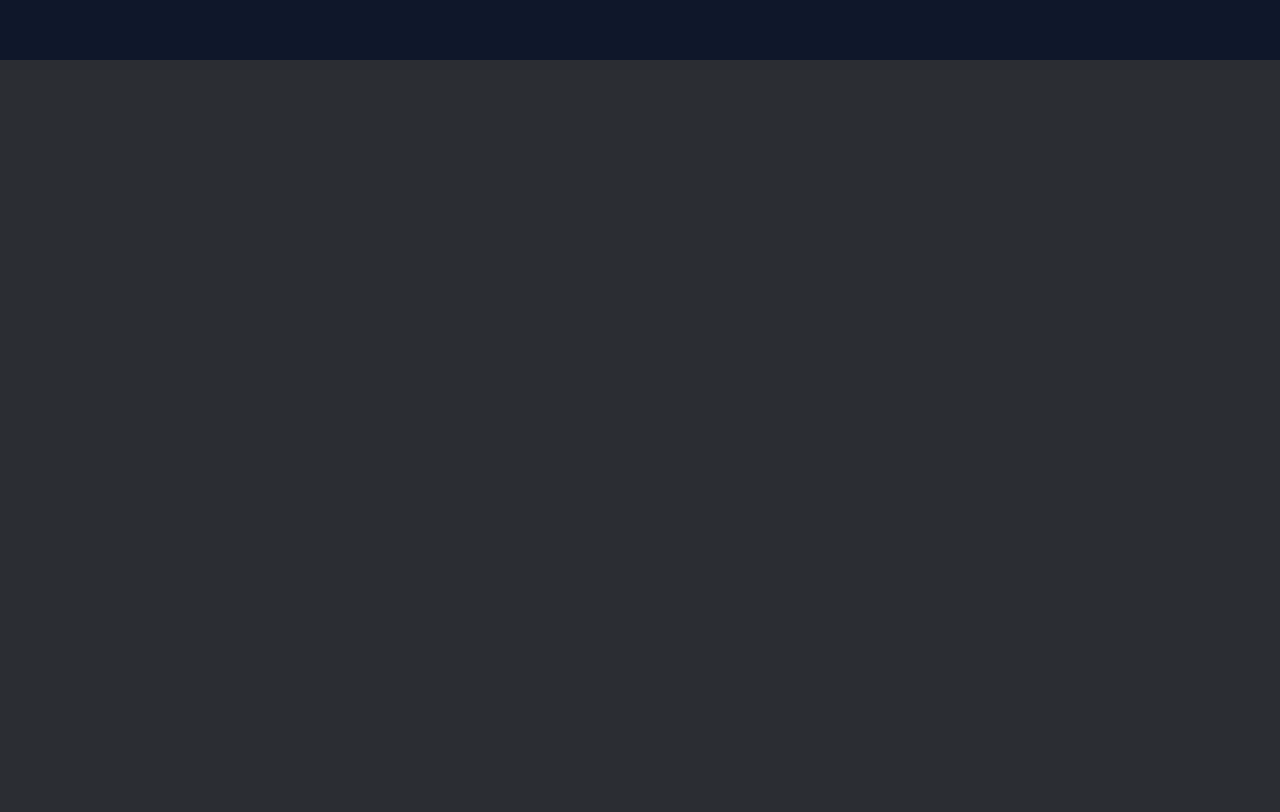
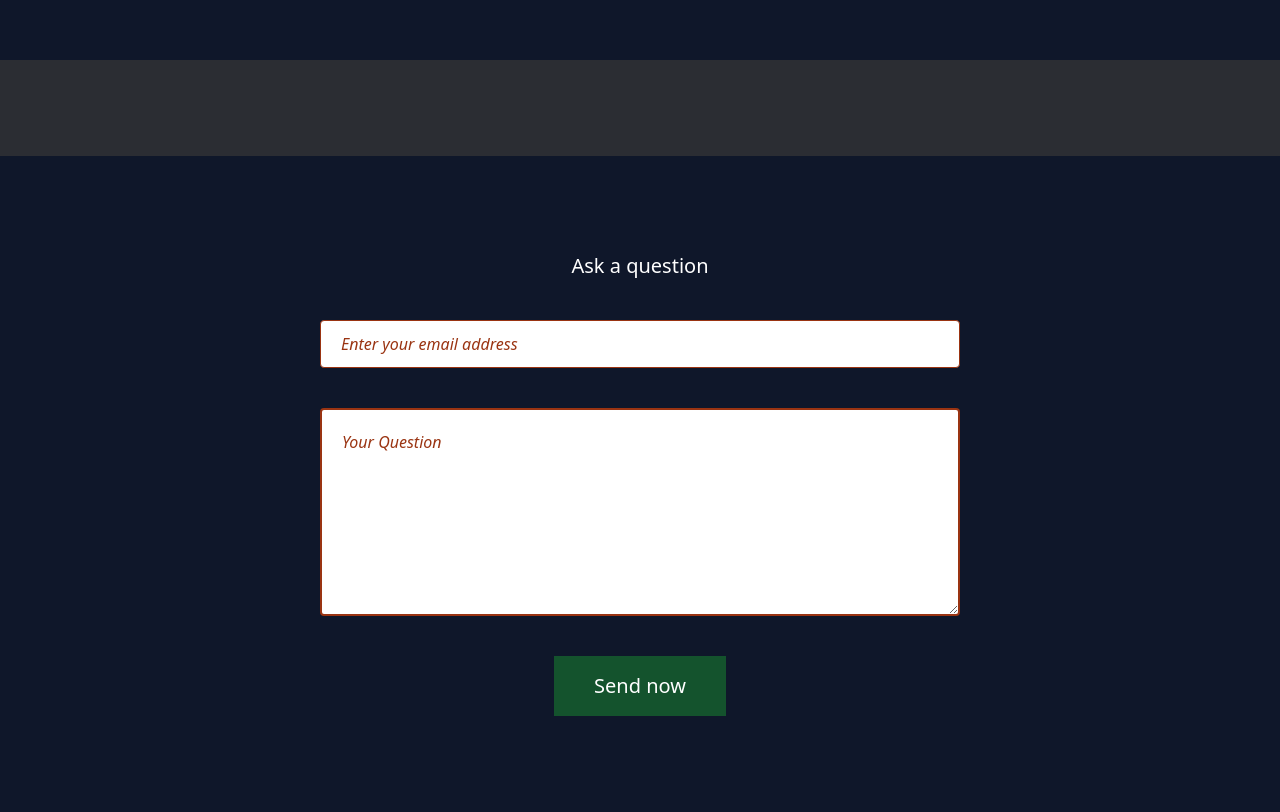
Before and after one commit to nisalman/tailwind-project, a website built with Vite: page index.html in a window 1280 px wide. Shown: the part 2032-2844 px from the top of the page. Before the commit the page ends 2188 px from the top, so only its background shows below. Built offline with nearby package versions, Linux system fonts and the light colour scheme.

Commit message:
contact from senction added

```diff
--- a/index.html
+++ b/index.html
@@ -135,6 +135,17 @@
             </div>
         </div>
     </section>
+    <section class="bg-[#0F172A] py-16 sm:py-24">
+        <div>
+            <h3 class="text-center text-xl sm:text-center text-white mb-10">Ask a question</h3>
+        <form>
+            <input class="block mx-auto w-5/6 sm:w-1/2 h-12 border mb-10 border-orange-800 rounded placeholder:italic placeholder:text-orange-800 px-5" type="email"  placeholder="Enter your email address">
+            <textarea class="block mx-auto w-5/6 sm:w-1/2 h-52 border-2 mb-10 border-orange-800 rounded placeholder:italic placeholder:text-orange-800 px-5 py-5" placeholder="Your Question"></textarea>
+            <button class="block mx-auto bg-green-900 px-10 py-4 text-white text-xl mt-8 hover:bg-green-600 transition">Send now</button>
+
+        </form>
+        </div>
+    </section>
 </main>
 </body>
 </html>
```
